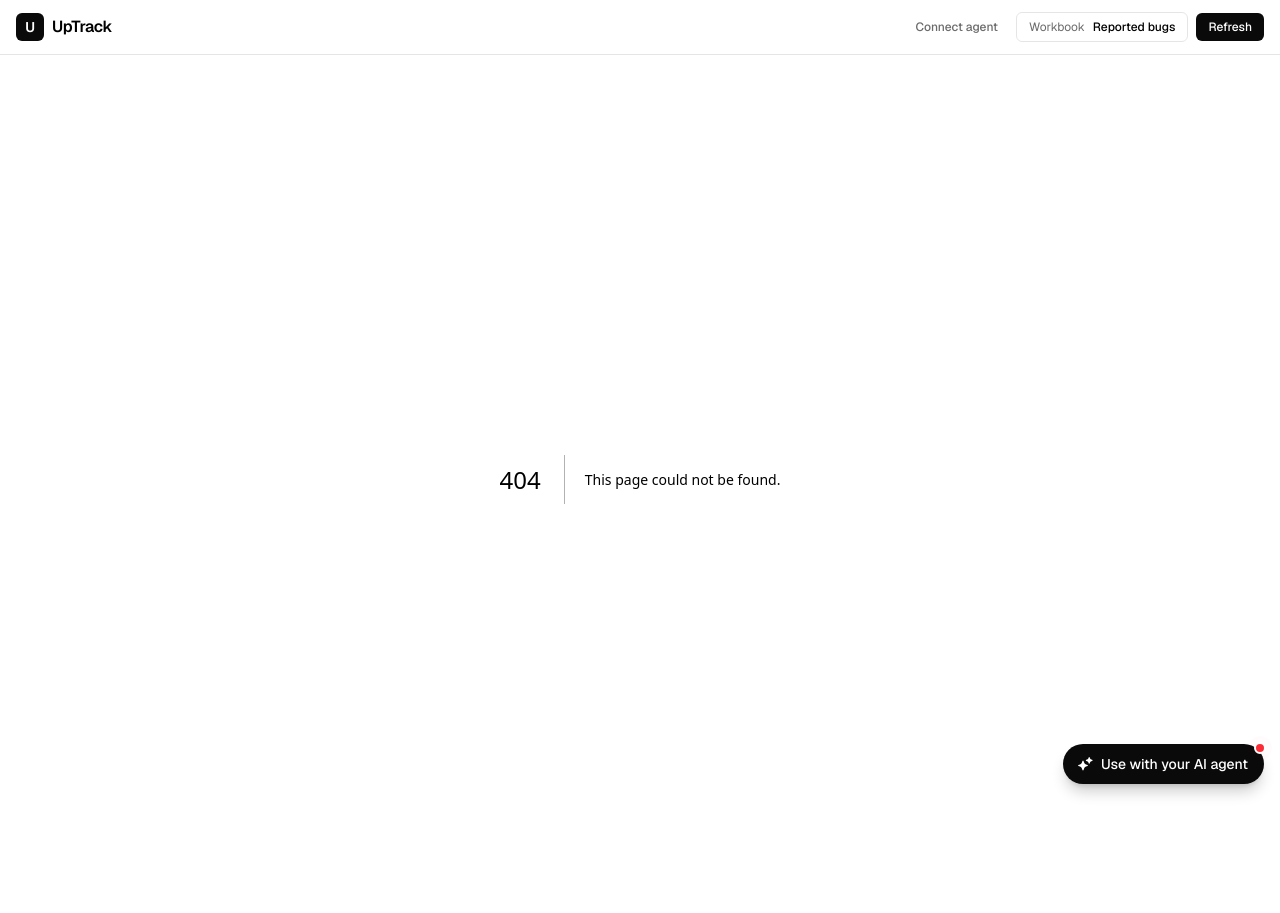
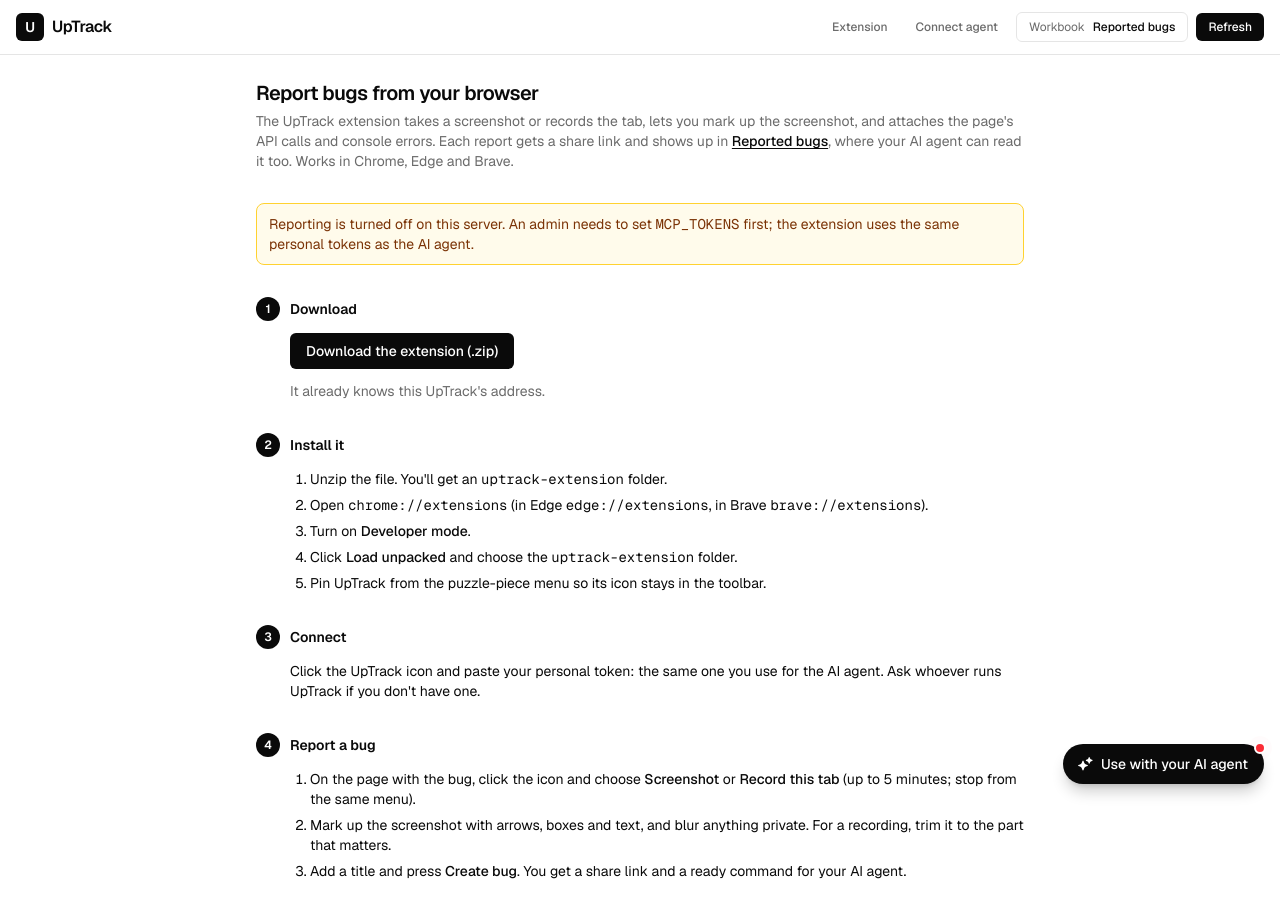
Before and after one commit to arnab6amtech/up_track, a Next.js app: page /extension in a window 1280 px wide. Before the commit this address had no page. Shown: the top 913 px of the page. Built offline with nearby package versions, Linux system fonts and the light colour scheme.

Commit message:
Add extension download and install guide
Serve the built extension as a zip that already contains this server's
address, add an Extension page with install steps, link it from the
header, and document the extension in the README.

```diff
--- /dev/null
+++ b/src/app/extension/download/route.ts
@@ -0,0 +1,40 @@
+import { readdir, readFile } from "node:fs/promises";
+import path from "node:path";
+import { zipSync } from "fflate";
+import { publicOrigin } from "@/lib/origin";
+
+const distDir = () => path.resolve(/*turbopackIgnore: true*/ process.cwd(), "extension/dist");
+
+async function collect(dir: string, prefix = ""): Promise<Record<string, Uint8Array>> {
+  const files: Record<string, Uint8Array> = {};
+  for (const entry of await readdir(dir, { withFileTypes: true })) {
+    const full = path.join(dir, entry.name);
+    const name = `${prefix}${entry.name}`;
+    if (entry.isDirectory()) Object.assign(files, await collect(full, `${name}/`));
+    else files[name] = new Uint8Array(await readFile(full));
+  }
+  return files;
+}
+
+/**
+ * The browser extension as a zip, ready for "Load unpacked". It includes this server's address so the
+ * extension's settings come pre-filled and people only paste their token.
+ */
+export async function GET() {
+  let files: Record<string, Uint8Array>;
+  try {
+    files = await collect(distDir());
+  } catch {
+    return new Response("The extension hasn't been built on this server. Run `npm run ext:build`.", { status: 404 });
+  }
+  const config = { serverUrl: await publicOrigin() };
+  files["config.json"] = new TextEncoder().encode(JSON.stringify(config));
+  const zip = zipSync({ "uptrack-extension": files }, { level: 6 });
+  return new Response(zip as BodyInit, {
+    headers: {
+      "Content-Type": "application/zip",
+      "Content-Disposition": 'attachment; filename="uptrack-extension.zip"',
+      "Cache-Control": "no-store",
+    },
+  });
+}
--- /dev/null
+++ b/src/app/extension/page.tsx
@@ -0,0 +1,107 @@
+import Link from "next/link";
+import { CAPTURES_WORKBOOK_ID } from "@/lib/capture-types";
+import { mcpEnabled } from "@/lib/mcp/auth";
+
+export const metadata = { title: "Browser extension — UpTrack" };
+
+export default function ExtensionPage() {
+  return (
+    <div className="mx-auto max-w-3xl space-y-8">
+      <div>
+        <h1 className="text-xl font-semibold tracking-tight">Report bugs from your browser</h1>
+        <p className="mt-1 text-sm text-muted">
+          The UpTrack extension takes a screenshot or records the tab, lets you mark up the screenshot, and attaches
+          the page&apos;s API calls and console errors. Each report gets a share link and shows up in{" "}
+          <Link href={`/?wb=${CAPTURES_WORKBOOK_ID}`} className="font-medium text-foreground underline underline-offset-2">
+            Reported bugs
+          </Link>
+          , where your AI agent can read it too. Works in Chrome, Edge and Brave.
+        </p>
+      </div>
+
+      {!mcpEnabled() && (
+        <p className="rounded-lg border border-amber-300 bg-amber-50 px-3 py-2.5 text-sm text-amber-900">
+          Reporting is turned off on this server. An admin needs to set <code className="font-mono">MCP_TOKENS</code>{" "}
+          first; the extension uses the same personal tokens as the AI agent.
+        </p>
+      )}
+
+      <Step n={1} title="Download">
+        <a
+          href="/extension/download"
+          className="inline-block rounded-md bg-accent px-4 py-2 text-sm font-medium text-white hover:bg-neutral-800"
+        >
+          Download the extension (.zip)
+        </a>
+        <p className="text-muted">It already knows this UpTrack&apos;s address.</p>
+      </Step>
+
+      <Step n={2} title="Install it">
+        <ol className="list-decimal space-y-1.5 pl-5">
+          <li>Unzip the file. You&apos;ll get an <code className="font-mono">uptrack-extension</code> folder.</li>
+          <li>
+            Open <code className="font-mono">chrome://extensions</code> (in Edge{" "}
+            <code className="font-mono">edge://extensions</code>, in Brave <code className="font-mono">brave://extensions</code>).
+          </li>
+          <li>Turn on <span className="font-medium">Developer mode</span>.</li>
+          <li>
+            Click <span className="font-medium">Load unpacked</span> and choose the{" "}
+            <code className="font-mono">uptrack-extension</code> folder.
+          </li>
+          <li>Pin UpTrack from the puzzle-piece menu so its icon stays in the toolbar.</li>
+        </ol>
+      </Step>
+
+      <Step n={3} title="Connect">
+        <p>
+          Click the UpTrack icon and paste your personal token: the same one you use for the AI agent. Ask whoever runs
+          UpTrack if you don&apos;t have one.
+        </p>
+      </Step>
+
+      <Step n={4} title="Report a bug">
+        <ol className="list-decimal space-y-1.5 pl-5">
+          <li>
+            On the page with the bug, click the icon and choose <span className="font-medium">Screenshot</span> or{" "}
+            <span className="font-medium">Record this tab</span> (up to 5 minutes; stop from the same menu).
+          </li>
+          <li>
+            Mark up the screenshot with arrows, boxes and text, and blur anything private. For a recording, trim it
+            to the part that matters.
+          </li>
+          <li>
+            Add a title and press <span className="font-medium">Create bug</span>. You get a share link and a ready
+            command for your AI agent.
+          </li>
+        </ol>
+      </Step>
+
+      <section className="space-y-2 rounded-xl border border-line bg-surface p-4 text-sm">
+        <h2 className="font-semibold">Good to know</h2>
+        <ul className="list-disc space-y-1.5 pl-5 text-muted">
+          <li>
+            API calls are recorded from the moment a page loads. Pages that were already open when you installed the
+            extension need a reload first.
+          </li>
+          <li>
+            Authorization headers, cookies, tokens and fields like <span className="font-mono">password</span> are
+            hidden before anything leaves your browser. You can also leave the log out of a report.
+          </li>
+          <li>Chrome doesn&apos;t allow capturing its own pages, such as settings or the Web Store.</li>
+        </ul>
+      </section>
+    </div>
+  );
+}
+
+function Step({ n, title, children }: { n: number; title: string; children: React.ReactNode }) {
+  return (
+    <section className="space-y-3 text-sm">
+      <h2 className="flex items-center gap-2.5 font-semibold">
+        <span className="grid size-6 place-items-center rounded-full bg-accent text-xs text-white">{n}</span>
+        {title}
+      </h2>
+      <div className="space-y-3 pl-8.5">{children}</div>
+    </section>
+  );
+}
--- a/src/components/sheet-status.tsx
+++ b/src/components/sheet-status.tsx
@@ -7,6 +7,12 @@ export async function SheetStatus() {
   const workbooks = await getWorkbooks();
   return (
     <div className="flex min-w-0 items-center gap-2">
+      <Link
+        href="/extension"
+        className="hidden rounded-md px-2.5 py-1.5 text-xs font-medium text-muted hover:text-foreground sm:block"
+      >
+        Extension
+      </Link>
       <Link
         href="/connect"
         className="hidden rounded-md px-2.5 py-1.5 text-xs font-medium text-muted hover:text-foreground sm:block"
```
Also changed, not shown: 1 other file (tests, documents, lock files or other folders).
